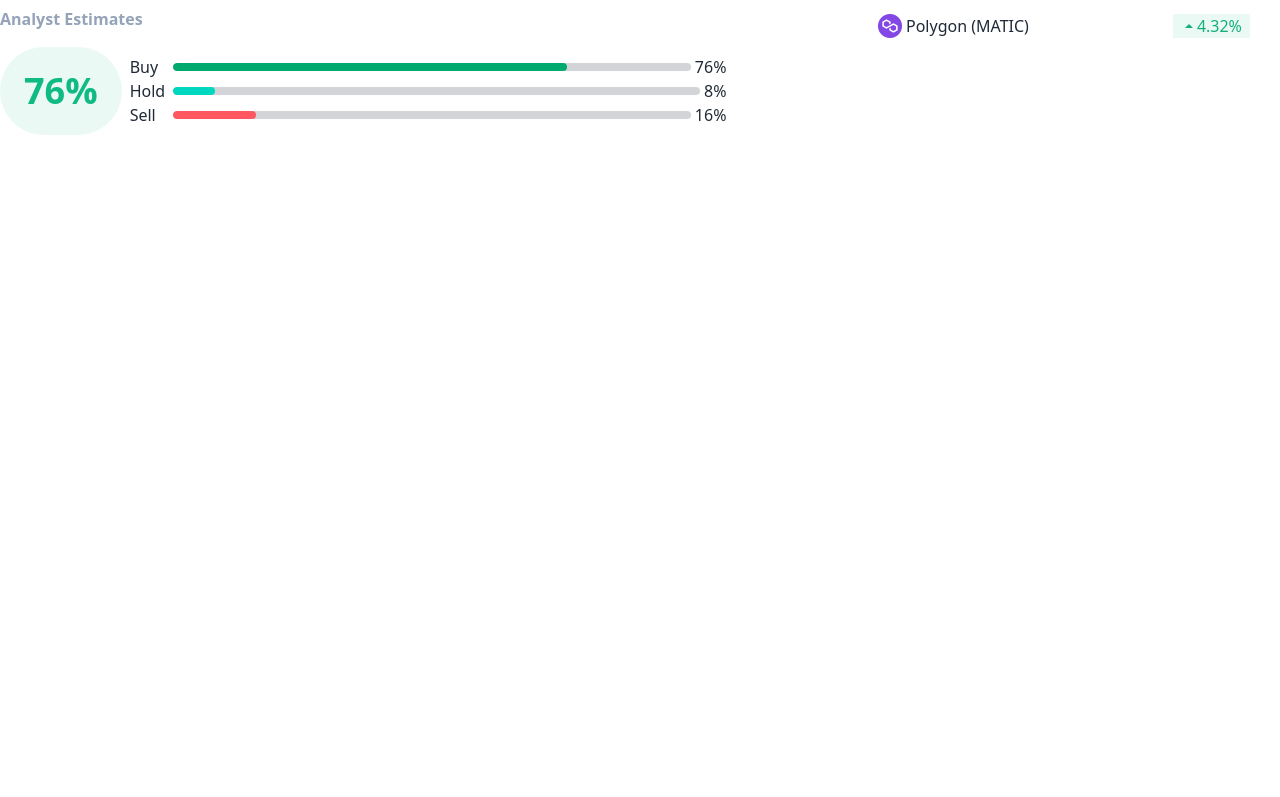
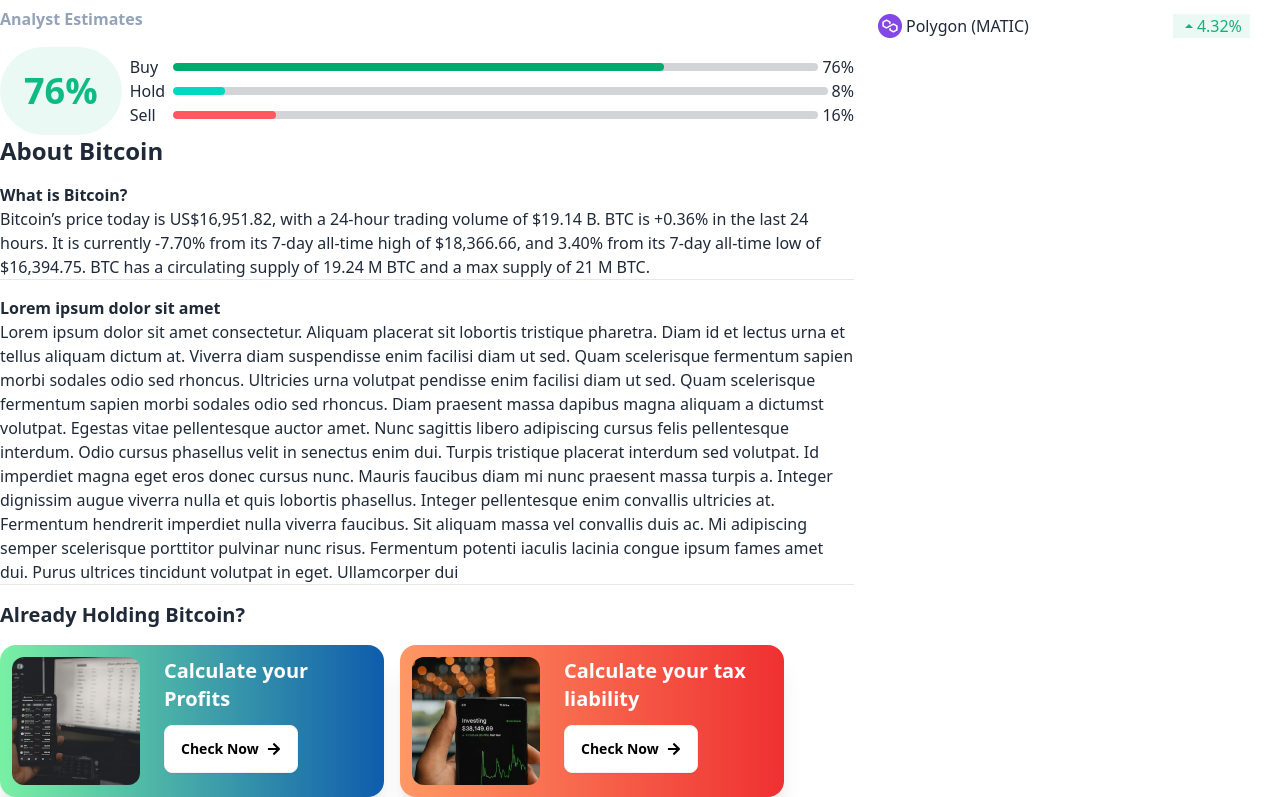
Before and after one commit to joymajumder23/basify-koinx, a React (Vite) app: page / in a window 1280 px wide. Shown: the part 650-1447 px from the top of the page. Before the commit the page ends 800 px from the top, so only its background shows below. Built offline with nearby package versions, Linux system fonts and the light colour scheme.

Commit message:
cards added

```diff
--- a/src/components/Home/Home/Home.jsx
+++ b/src/components/Home/Home/Home.jsx
@@ -5,6 +5,7 @@
 import icon4 from "../../../assets/images/icon1.png";
 import Tabs from "../Tabs/Tabs";
 import Sentiment from "../../Pages/Sentiment/Sentiment";
+import About from "../../Pages/About/About";
 const Home = () => {
     return (
         <div className="mx-auto max-w-screen-xl">
@@ -19,6 +20,9 @@
                     </section>
                     <section>
                         <Sentiment></Sentiment>
+                    </section>
+                    <section>
+                        <About></About>
                     </section>
                 </div>
                 <div>
--- /dev/null
+++ b/src/components/Layouts/Cards/Cards.jsx
@@ -0,0 +1,39 @@
+import { FaArrowRight } from "react-icons/fa";
+import img1 from "../../../assets/images/img1.png";
+import img2 from "../../../assets/images/img2.png";
+const Cards = () => {
+    return (
+        <div className="flex gap-4">
+            <div className="card bg-gradient-to-r from-[#79F1A4] to-[#0E5CAD] w-96 shadow-xl">
+                <div className="flex gap-6 p-3">
+                    <img
+                        src={img1}
+                        alt="Shoes"
+                        className="w-32 rounded-xl" />
+                    <div>
+                    <h2 className="card-title text-white mb-3">Calculate your Profits</h2>
+                    <div className="card-actions">
+                        <button className="btn bg-white text-black">Check Now <FaArrowRight></FaArrowRight></button>
+                    </div>
+                    </div>
+                </div>
+            </div>
+            <div className="card bg-gradient-to-r from-[#FF9865] to-[#EF3031] w-96 shadow-xl">
+                <div className="flex gap-6 p-3">
+                    <img
+                        src={img2}
+                        alt="Shoes"
+                        className="w-32 rounded-xl" />
+                    <div>
+                    <h2 className="card-title text-white mb-3">Calculate your tax liability</h2>
+                    <div className="card-actions">
+                        <button className="btn bg-white text-black">Check Now <FaArrowRight></FaArrowRight></button>
+                    </div>
+                    </div>
+                </div>
+            </div>
+        </div>
+    );
+};
+
+export default Cards;
--- /dev/null
+++ b/src/components/Pages/About/About.jsx
@@ -0,0 +1,27 @@
+import Cards from "../../Layouts/Cards/Cards";
+
+const About = () => {
+    return (
+        <div className="space-y-4">
+            <h1 className="text-2xl font-bold">About Bitcoin</h1>
+            <div className="border-b">
+                <h2 className="font-semibold">What is Bitcoin?</h2>
+                <p>Bitcoin’s price today is US$16,951.82, with a 24-hour trading volume of $19.14 B. BTC is +0.36% in the last 24 hours. It is currently -7.70% from its 7-day all-time high of $18,366.66, and 3.40% from its 7-day all-time low of $16,394.75. BTC has a circulating supply of 19.24 M BTC and a max supply of 21 M BTC.</p>
+            </div>
+            <div className="border-b">
+                <h2 className="font-semibold">Lorem ipsum dolor sit amet</h2>
+                <p>Lorem ipsum dolor sit amet consectetur. Aliquam placerat sit lobortis tristique pharetra. Diam id et lectus urna et tellus aliquam dictum at. Viverra diam suspendisse enim facilisi diam ut sed. Quam scelerisque fermentum sapien morbi sodales odio sed rhoncus. Ultricies urna volutpat pendisse enim facilisi diam ut sed. Quam scelerisque fermentum sapien morbi sodales odio sed rhoncus.
+
+                    Diam praesent massa dapibus magna aliquam a dictumst volutpat. Egestas vitae pellentesque auctor amet. Nunc sagittis libero adipiscing cursus felis pellentesque interdum. Odio cursus phasellus velit in senectus enim dui. Turpis tristique placerat interdum sed volutpat. Id imperdiet magna eget eros donec cursus nunc. Mauris faucibus diam mi nunc praesent massa turpis a. Integer dignissim augue viverra nulla et quis lobortis phasellus. Integer pellentesque enim convallis ultricies at.
+
+                    Fermentum hendrerit imperdiet nulla viverra faucibus. Sit aliquam massa vel convallis duis ac. Mi adipiscing semper scelerisque porttitor pulvinar nunc risus. Fermentum potenti iaculis lacinia congue ipsum fames amet dui. Purus ultrices tincidunt volutpat in eget. Ullamcorper dui</p>
+            </div>
+            <h2 className="text-xl font-semibold">Already Holding Bitcoin?</h2>
+            <div>
+                <Cards></Cards>
+            </div>
+        </div>
+    );
+};
+
+export default About;
```
Also changed, not shown: src/assets/images/img1.png (added), src/assets/images/img2.png (added).
